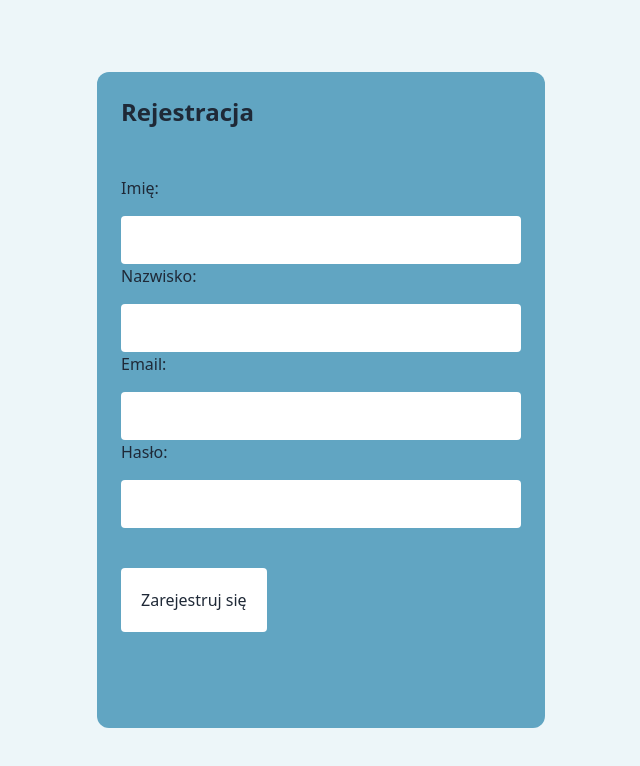
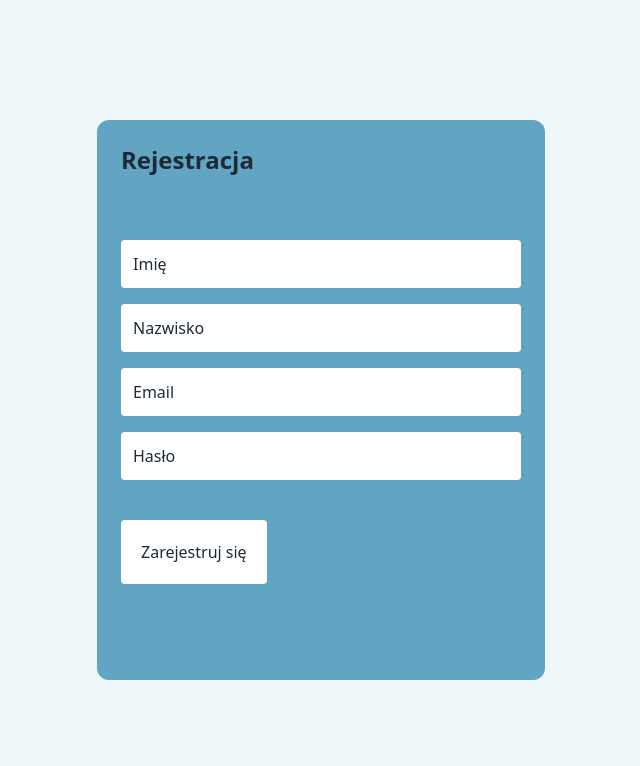
Before and after one commit to mwrobel7/task-manager, a Next.js app in the folder nextjs-dashboard/: page /register in a window 1280 px wide. Shown: the top 766 px of the page, without its empty margins (319-959 px from the left). Built offline with nearby package versions, Linux system fonts and the light colour scheme.

Commit message:
Update page.tsx

```diff
--- a/nextjs-dashboard/app/register/page.tsx
+++ b/nextjs-dashboard/app/register/page.tsx
@@ -55,17 +55,13 @@ export default function Register()
             <form onSubmit={handleSubmit} className="w-full max-w-md space-y-4 border p-6 rounded-xl">
                 <h2 className="text-2xl font-bold">Rejestracja</h2>
                 <br/><br/>
-                <label>Imię:</label><br/>
-                <input type="text" id="firstName" name="firstName" value={formData.firstName} onChange={handleChange} className="w-full border p-3 rounded" required/>
+                <input type="text" id="firstName" name="firstName" placeholder="Imię" value={formData.firstName} onChange={handleChange} className="w-full border p-3 rounded" required/>
                 <br/>
-                <label>Nazwisko:</label><br/>
-                <input type="text" id="lastName" name="lastName" value={formData.lastName} onChange={handleChange} className="w-full border p-3 rounded" required/>
+                <input type="text" id="lastName" name="lastName" placeholder="Nazwisko" value={formData.lastName} onChange={handleChange} className="w-full border p-3 rounded" required/>
                 <br/>
-                <label>Email:</label><br/>
-                <input type="email" id="email" name="email" value={formData.email} onChange={handleChange} className="w-full border p-3 rounded" required/>
+                <input type="email" id="email" name="email" placeholder="Email" value={formData.email} onChange={handleChange} className="w-full border p-3 rounded" required/>
                 <br/>
-                <label>Hasło:</label><br/>
-                <input type="password" id="password" name="password" value={formData.password} onChange={handleChange} className="w-full border p-3 rounded" required/>
+                <input type="password" id="password" name="password" placeholder="Hasło" value={formData.password} onChange={handleChange} className="w-full border p-3 rounded" required/>
                 <br/><br/>
                 <button type="submit" className="rounded p-5"
 style={{
```
